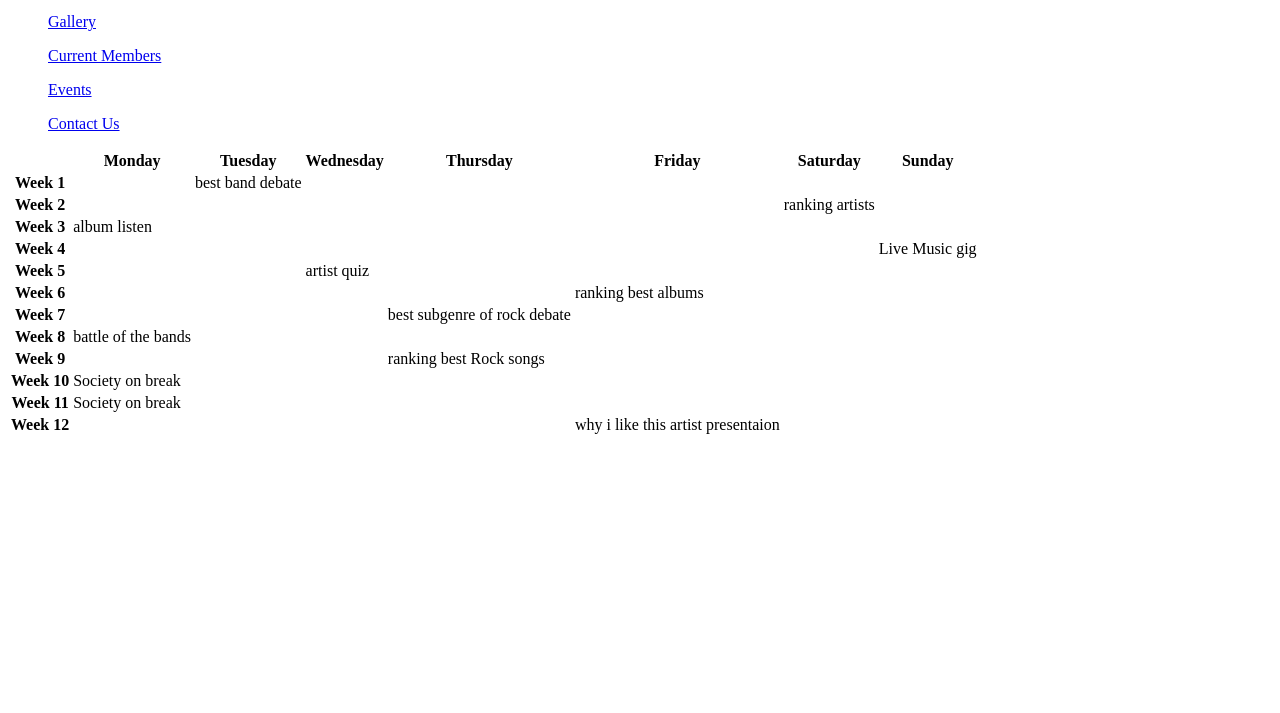
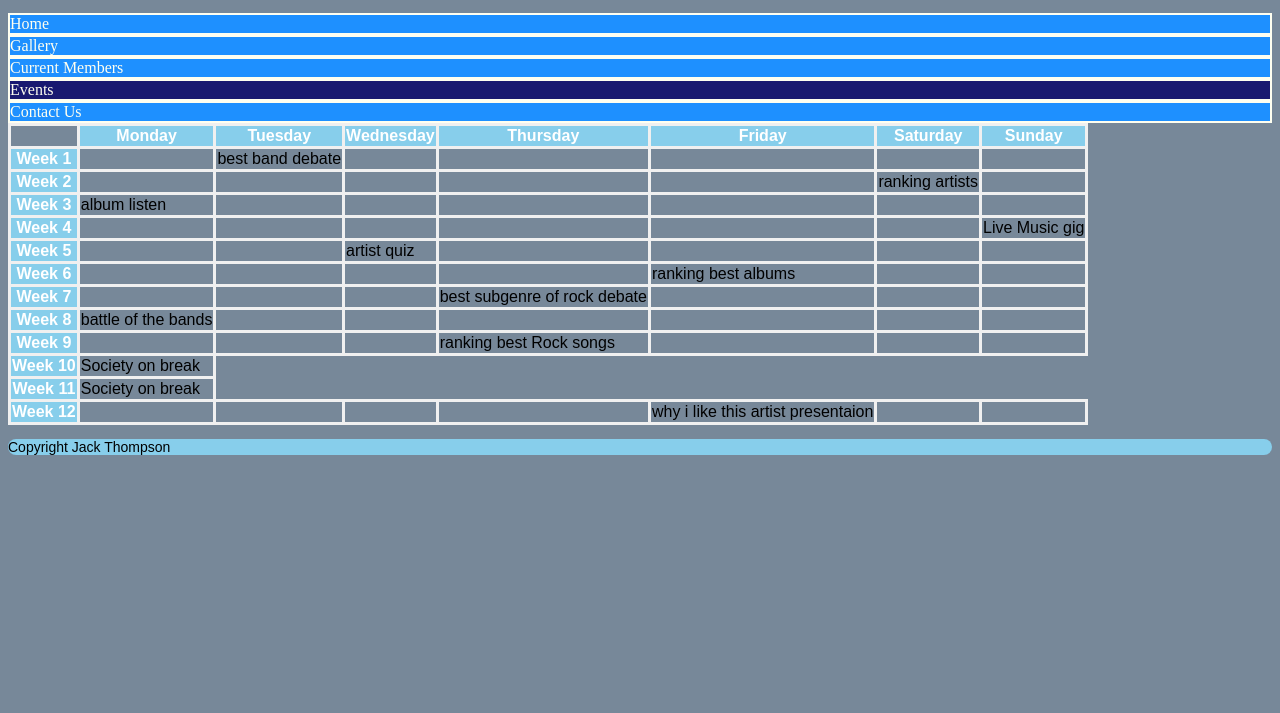
Before and after one commit to JackThompsonX2/CM1114-CourseWork, a plain HTML site: page event_calendar.html in a window 1280 px wide. Shown: the part 87-800 px from the top of the page. Drawn offline with Linux system fonts and the light colour scheme.

Commit message:
Add files via upload

```diff
--- /dev/null
+++ b/css/main.css
@@ -0,0 +1,77 @@
+body{
+    background-color: lightslategray;
+}
+
+header{
+    background-color: ivory;
+    border-radius: 10px;
+}
+
+h1,h2,h3,h4,h5,h6,p{
+    color :black;
+    font-family: Arial;
+}
+
+h1{
+   font-size: 50px;
+}
+
+h3{
+    font-size: 30px;
+}
+
+p{
+    font-size: 14px;
+}
+
+main{
+    background-color: ivory;
+    border-radius: 10px;
+}
+
+aside{
+    background-color: ivory;
+    border-radius: 10px;
+}
+
+footer{
+    background-color:skyblue;
+    border-radius: 10px;
+}
+
+nav li {
+    border: 2px solid ivory;
+    background-color:dodgerblue;
+    list-style: none;
+}
+
+nav li a {
+    color: ivory;
+    text-align: center;
+    text-decoration: none;
+}
+
+nav li:hover{
+    background-color:indigo;
+}
+
+li.active{
+    background-color: midnightblue;
+}
+table{
+    font-family: Arial;
+    border-collapse: collapse;
+}
+
+table td,table th {
+    border:  solid #F0F0F0;
+}
+
+table tr:hover{
+    background-color: slategray;
+}
+
+table th{
+    background-color: skyblue;
+    color: white;
+}
--- a/event_calendar.html
+++ b/event_calendar.html
@@ -1,17 +1,19 @@
 <html>
     <head>
         <title>Rock Music Society</title>
+        <link rel = "stylesheet" href="css/main.css">
     </head>
 
     <body>
         <header><h1>Rock Music Society</h1> </header>
 
-        <nav> </nav>
-        <ul><a href = 'index.html'>Home</a></ul>
-        <ul><a href = 'img_gallery.html'>Gallery</a></ul>
-        <ul><a href = 'Current_members.html'>Current Members</a></ul>
-        <ul><a href = 'event_calendar.html'>Events</a></ul>
-        <ul><a href = 'contact_us.html'>Contact Us</a></ul>
+        <nav>
+        <li><a href = 'index.html'>Home</a></li>
+        <li><a href = 'img_gallery.html'>Gallery</a></li>
+        <li><a href = 'Current_members.html'>Current Members</a></li>
+        <li class="active"><a href = 'event_calendar.html'>Events</a></li>
+        <li><a href = 'contact_us.html'>Contact Us</a></li>
+        </nav>
         <main> </main>
         <div>
             <table>
@@ -58,6 +60,8 @@
         </div>
         <aside> </aside>
 
-        <footer> </footer>
+        <footer>
+            <p>Copyright Jack Thompson</p>
+        </footer>
     </body>
 </html>
```
Also changed, not shown: Current_members.html (+11 -7 lines), contact_us.html (+11 -7 lines), img_gallery.html (+11 -7 lines), index.html (+14 -8 lines).
